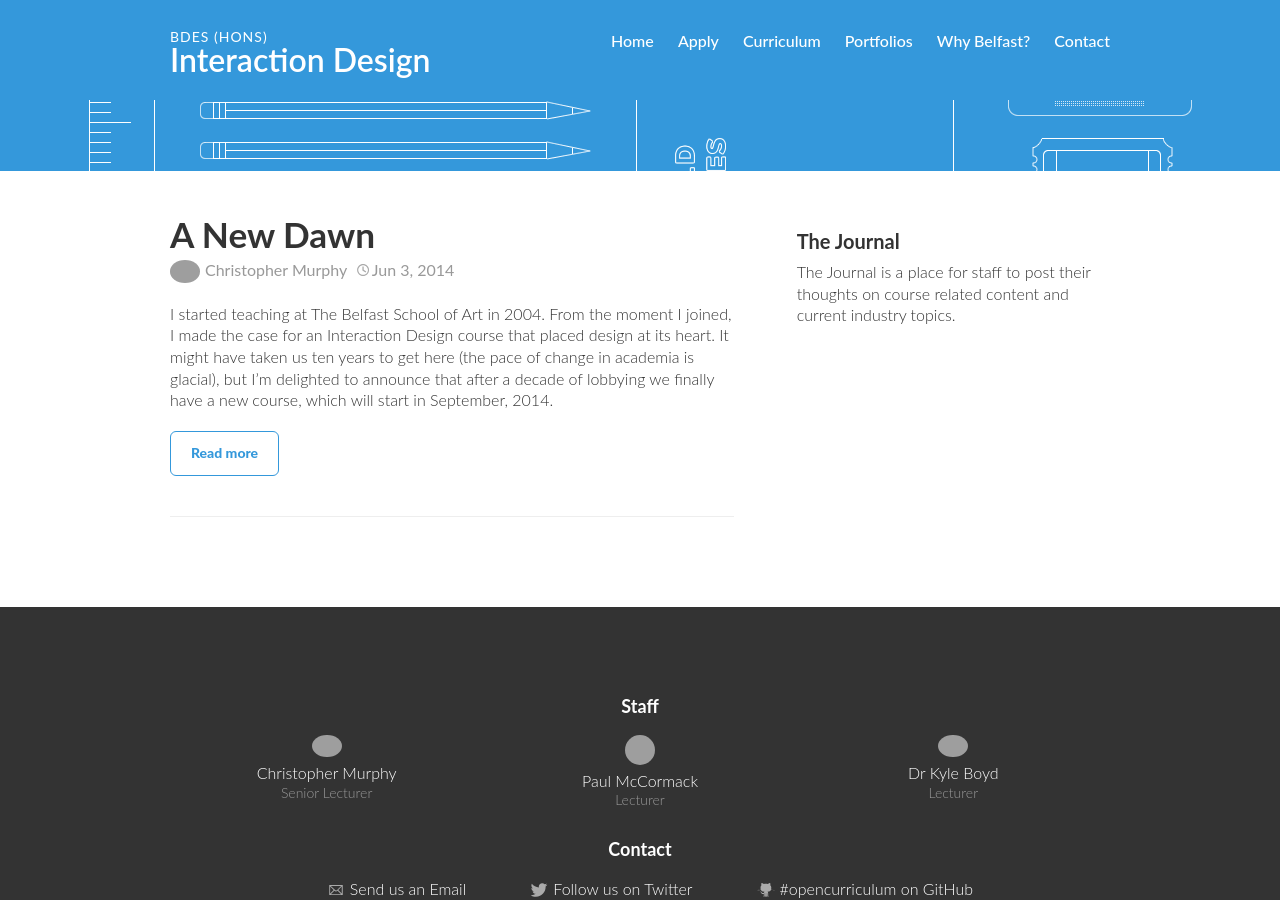
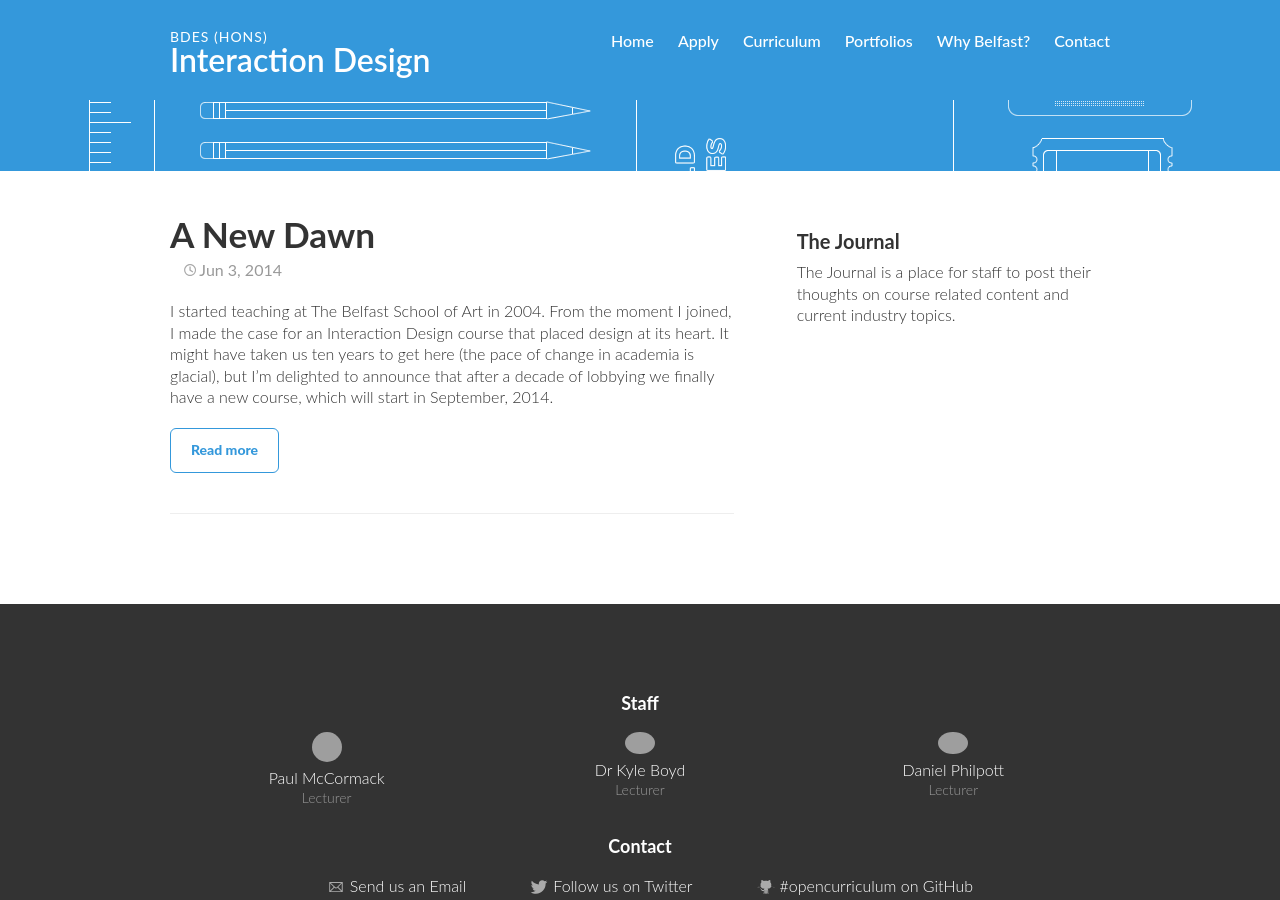
Before and after one commit to ixdbelfast/ixdbelfast.github.io, a Jekyll site: the page built from journal.html, in a window 1280 px wide and 900 px high, scrolled down 359 px. Built offline with Jekyll 4.4.1, drawn with Linux system fonts in a browser that asks for light colours; grey boxes are pictures that could not be loaded.

Commit message:
Added Daniel's contact details.

```diff
--- a/_config.yml
+++ b/_config.yml
@@ -10,13 +10,6 @@
 
 # Authors
 authors:
-  chris:
-    name: Christopher Murphy
-    avatar: https://pbs.twimg.com/profile_images/1030219012653953026/Il8ppyi-_400x400.jpg
-    position: Senior Lecturer
-    email: chris.murphy@ulster.ac.uk
-    web: http://monographic.org/
-    twitter: https://twitter.com/fehler
   paul:
     name: Paul McCormack
     avatar: https://avatars3.githubusercontent.com/u/6138096?s=400
@@ -31,6 +24,13 @@
     email: ka.boyd@ulster.ac.uk
     web: http://www.kyleboyd.co.uk
     twitter: https://twitter.com/kylbyd
+  daniel:
+    name: Daniel Philpott
+    avatar: https://twitter.com/danielphilpott/photo
+    position: Lecturer
+    email: d.philpott@ulster.ac.uk
+    web: http://seeyoudesign.co.uk/
+    twitter: https://twitter.com/danielphilpott
 
 # Google Analytics
 ua: "51233441-1"
--- a/_data/yeargroup.yml
+++ b/_data/yeargroup.yml
@@ -26,8 +26,6 @@
       url: "https://blogs.ulster.ac.uk/matthewgrissam/"
     - name: "Saskia Kano"
       url: "http://blogs.ulster.ac.uk/saskiakano/"
-    - name: "Katie Lampert"
-      url: "http://blogs.ulster.ac.uk/katielampert/"
     - name: "Cormac McCann"
       url: "http://blogs.ulster.ac.uk/cormacmccann/"
     - name: "Orla McCarney"
--- a/_includes/footer.html
+++ b/_includes/footer.html
@@ -6,11 +6,6 @@
 
   <h4>Staff</h4>
   <ul class="staff group">
-      <li>
-        <img class="avatar" src="{{ site.authors.chris.avatar }}" alt="{{ site.authors.chris.name }} - {{ site.authors.chris.position }}" />
-        <a class="name" href="{{ site.authors.chris.twitter }}">{{ site.authors.chris.name }}</a>
-        <span class="position">{{ site.authors.chris.position }}</span>
-      </li>
     <li>
       <img class="avatar" src="{{ site.authors.paul.avatar }}" alt="{{ site.authors.paul.name }} - {{ site.authors.paul.position }}" />
       <a class="name" href="{{ site.authors.paul.web }}">{{ site.authors.paul.name }}</a>
@@ -20,6 +15,11 @@
       <img class="avatar" src="{{ site.authors.kyle.avatar }}" alt="{{ site.authors.kyle.name }} - {{ site.authors.kyle.position }}" />
       <a class="name" href="{{ site.authors.kyle.web }}">{{ site.authors.kyle.name }}</a>
       <span class="position">{{ site.authors.kyle.position }}</span>
+    </li>
+    <li>
+      <img class="avatar" src="{{ site.authors.daniel.avatar }}" alt="{{ site.authors.daniel.name }} - {{ site.authors.daniel.position }}" />
+      <a class="name" href="{{ site.authors.daniel.twitter }}">{{ site.authors.daniel.name }}</a>
+      <span class="position">{{ site.authors.daniel.position }}</span>
     </li>
   </ul>
 
```
